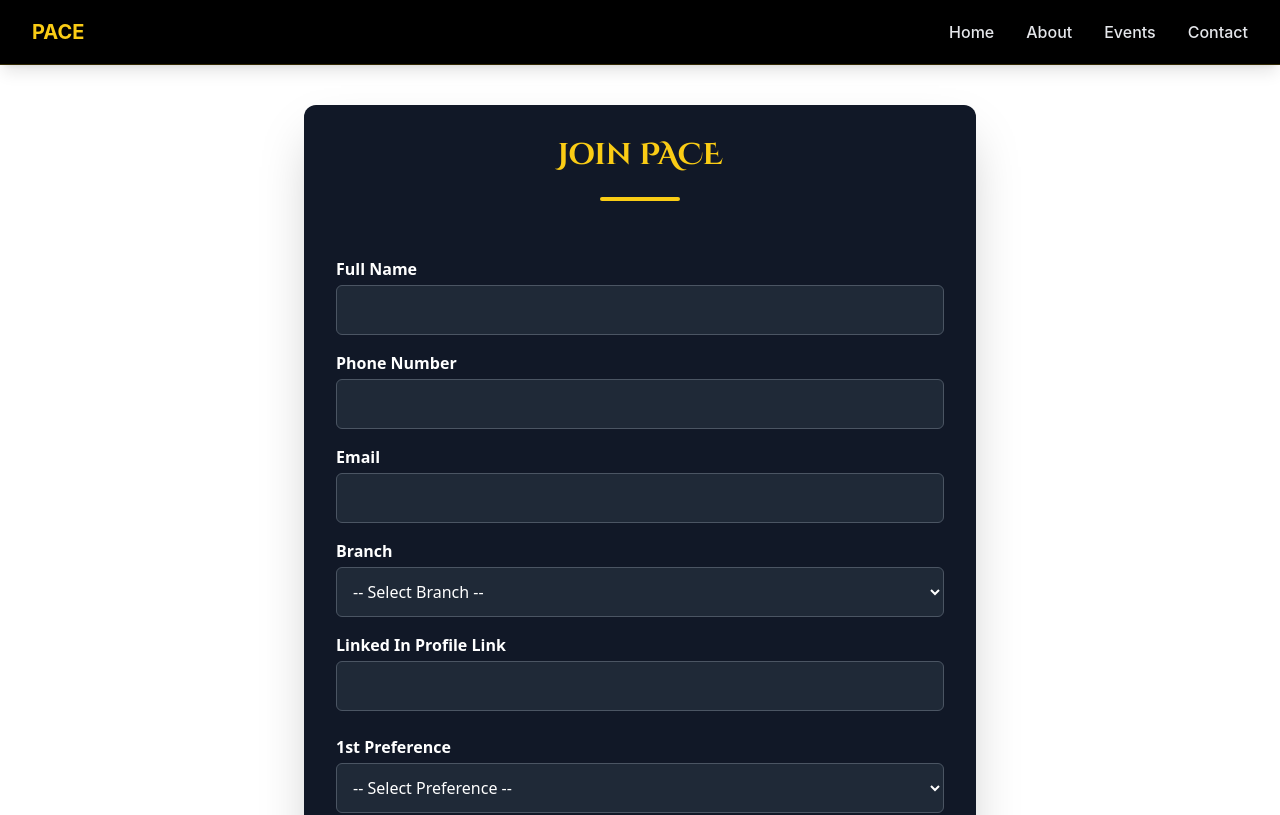
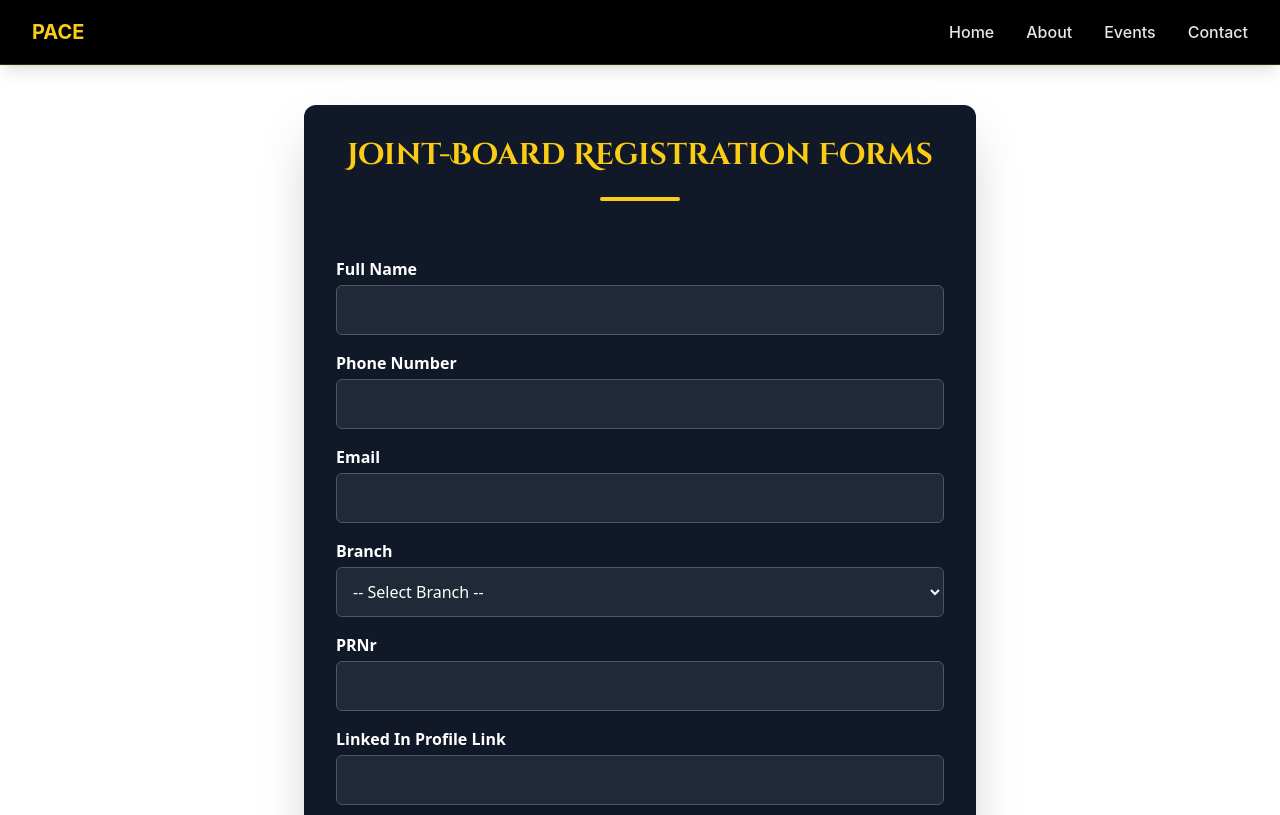
Before and after one commit to webd-pace/PACE25, a React (Create React App) app: page /JoinForm in a window 1280 px wide. Shown: the top 815 px of the page. Built offline with nearby package versions, Linux system fonts and the light colour scheme.

Commit message:
added PRN

```diff
--- a/src/Pages/JoinForm.jsx
+++ b/src/Pages/JoinForm.jsx
@@ -19,6 +19,7 @@ const JoinForm = () => {
     email: '',
     Branch: '',
     LinkedIn: '',
+    PRN: '',
     preference1: '',
     reason1: '',
     preference2: '',
@@ -71,6 +72,7 @@ const JoinForm = () => {
     if (!formData.email.trim()) newErrors.email = 'Email is required';
     if (!formData.Branch.trim()) newErrors.Branch = 'Branch is required';
     if (!formData.LinkedIn.trim()) newErrors.LinkedIn = 'LinkedIn profile';
+    if (!formData.PRN.trim()) newErrors.PRN = 'PRN is required';
     if (!formData.preference1) newErrors.preference1 = 'Preference 1 is required';
     if (!formData.reason1.trim()) newErrors.reason1 = 'Reason 1 is required';
     if (!formData.preference2) newErrors.preference2 = 'Preference 2 is required';
@@ -123,6 +125,7 @@ const JoinForm = () => {
         email: formData.email,
         Branch: formData.Branch,
         LinkedIn: formData.LinkedIn,
+        PRN: formData.PRN,
         preference1: formData.preference1,
         reason1: formData.reason1,
         preference2: formData.preference2,
@@ -161,6 +164,7 @@ const JoinForm = () => {
         Why_Pace: '',
         Initiatives: '',
         LinkedIn: '',
+        PRN: '',
         resume: null,
         photo: null,
       });
@@ -183,7 +187,7 @@ const JoinForm = () => {
     <>
       <Navbar />
       <div className="max-w-2xl mx-auto mt-10 p-8 bg-gray-900 text-white rounded-xl shadow-2xl font-sans">
-        <h2 className="text-3xl font-bold mb-6 text-center text-yellow-400 font-cinzel-decorative">Join PACE</h2>
+        <h2 className="text-3xl font-bold mb-6 text-center text-yellow-400 font-cinzel-decorative">Joint-Board Registration Forms</h2>
 
         { /* Accent line below the title */}
         <div className="flex justify-center mt-6 mb-10">
@@ -221,6 +225,10 @@ const JoinForm = () => {
           </select>
           {errors.Branch && <p className="text-red-500 text-sm mt-1">{errors.Branch}</p>}
 
+          {/* PRN */}
+          <label className="mt-4 mb-1 font-semibold">PRNr</label>
+          <input name="PRN" value={formData.PRN} onChange={handleChange} className="p-3 rounded-md bg-gray-800 border border-gray-600 text-white" />
+          {errors.PRN && <p className="text-red-500 text-sm mt-1">{errors.PRN}</p>}
 
           {/* Linked_In */}
           <label className="mt-4 mb-1 font-semibold">Linked In Profile Link </label>
```
